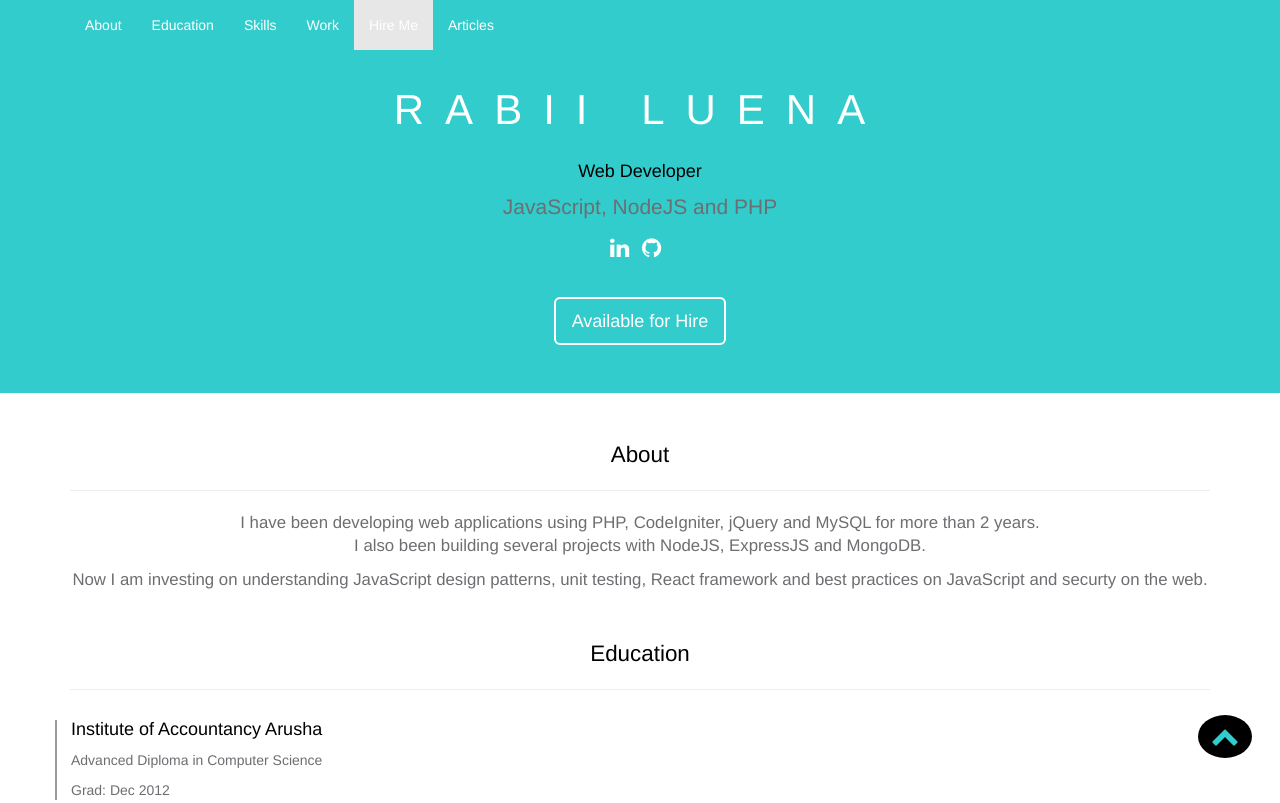
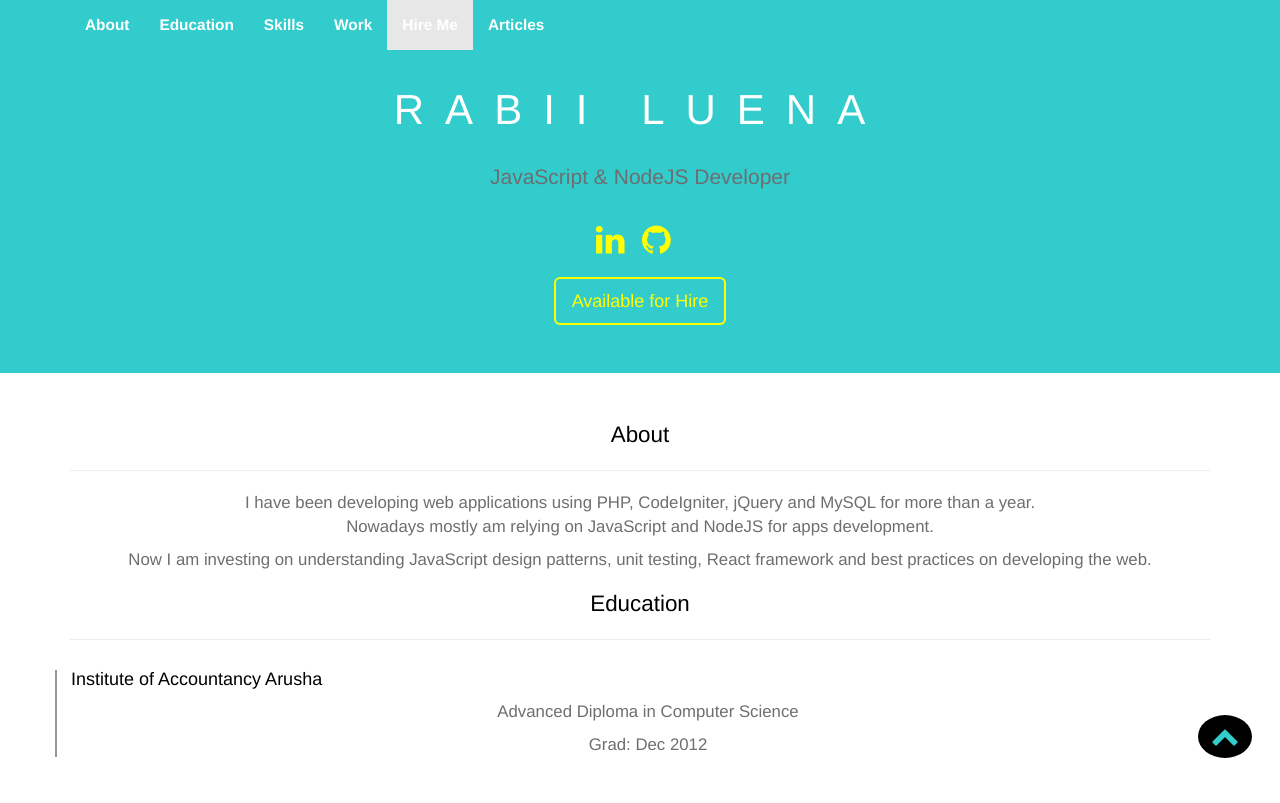
Before and after one commit to rluena/rluena.github.io, a plain HTML site: page index.html in a window 1280 px wide. Shown: the top 803 px of the page. Drawn offline with Linux system fonts and the light colour scheme.

Commit message:
Improving header

```diff
--- a/css/main.css
+++ b/css/main.css
@@ -48,28 +48,44 @@ body {
 	color: #6D6E71;
 }
 
-h1,h2,h3,h4,h5,h6 {
+h1,
+h2,
+h3,
+h4,
+h5,
+h6 {
 	color: #000;
 }
 
 a {
 	color: #33CCCC;
 }
+
 header {
 	background: #33CCCC;
 }
-header> .jumbotron {
+
+header>.jumbotron {
 	background: transparent !important;
 }
 
-header> .jumbotron a {
-	color: #fff;
+header>.jumbotron a {
+	color: yellow;
+}
+
+header>.jumbotron a:hover {
+	color: grey;
 }
 
 .navbar-transparent {
 	background: transparent !important;
 	border: none !important;
 	text-align: center;
+}
+
+.navbar ul.nav li a {
+	font-size: 1.1em;
+	font-weight: bold;
 }
 
 .navbar-transparent .nav>li>a {
@@ -81,8 +97,12 @@ header> .jumbotron a {
 	text-align: center !important;
 }
 
+.social-container {
+	margin-top: 2.3em;
+}
+
 .social-container a {
-	font-size: 0.8em;
+	font-size: 1.2em;
 	letter-spacing: 0.8em;
 }
 
@@ -95,11 +115,12 @@ header> .jumbotron a {
 	line-height: 2em;
 }
 
-.jumbotron .contents-center>a.btn-default{
+.jumbotron .contents-center>a.btn-default {
 	background: transparent !important;
-	margin-top: 2em;
+	margin-top: 1em;
 	border: 2px solid;
 }
+
 section {
 	padding-bottom: 1.5em;
 }
@@ -138,6 +159,7 @@ section .left-border {
 
 
 /* About section */
+
 .about p {
 	text-align: center;
 	line-height: 1.4em;
@@ -147,11 +169,14 @@ section .left-border {
 .skills h4 {
 	color: #000;
 }
+
 .skills .row {
 	margin-bottom: 1em;
 }
 
+
 /* Skills */
+
 .skills ul {
 	list-style: none;
 	margin: 0px;
@@ -190,15 +215,12 @@ footer {
 		font-size: 2.5em;
 		letter-spacing: 2px;
 	}
-
 	.left-border {
 		margin-left: 5px;
 	}
-
 	.collapse {
 		background: #33CCCC;
 	}
-
 	.collapse li>a {
 		color: #fff !important;
 	}
--- a/index.html
+++ b/index.html
@@ -59,19 +59,14 @@
 			<div class="contents-center text-center">
 				<!--<img src="img/profile.jpg" alt="mypic">-->
 				<h2>Rabii Luena</h2>
-				<h4>Web Developer</h4>
-				<p class="sub-title">JavaScript, NodeJS and PHP</p>
+				<!--<h4>Web Developer</h4>-->
+				<p class="sub-title">JavaScript &amp; NodeJS Developer</p>
 				<!--<p class="work-status">Work Status: <span>Available for Work</span></p>-->
+
 				<div class="social-container">
 					<a href="https://www.linkedin.com/in/rluena/" class="social-icon"><i class="fa fa-linkedin fa-2x"></i></a>
 					<a href="http://github.com/rluena" class="social-icon"><i class="fa fa-github fa-2x"></i></a>
-					<!-- <a href="http://" class="social-icon"><i class="fa fa-messenger fa-2x"></i></a>				 -->
-					<!--<a href="http://medium.com/@rabiiluena" class="social-icon"><i class="fa fa-medium fa-2x"></i></a>-->
-					<!--<a href="http://behance.net/rabii" class="social-icon"><i class="fa fa-behance fa-2x"></i></a>-->
-					<!--<a href="https://vimeo.com/user37643822" class="social-icon"><i class="fa fa-vimeo fa-2x"></i></a>-->
-					<!--<a href="http://twitter.com/rabiiluena" class="social-icon"><i class="fa fa-twitter fa-2x"></i></a>-->
 				</div>
-
 				<a href="#contact" class="btn btn-default btn-lg">
 					Available for Hire
 				</a>
@@ -84,10 +79,8 @@
 		<section id="me" class="info-section about">
 			<h2 class="info-title">About</h2>
 			<hr class="title-divider">
-			<p>I have been developing web applications using PHP,  CodeIgniter, jQuery and MySQL for more than 2 years. <br>I also been building several projects with NodeJS, ExpressJS and MongoDB. </p>
-			<p>Now I am investing on understanding JavaScript design patterns, unit testing, React framework and best practices on JavaScript and securty on the web.</p>
-			<!--<p>I taught myself graphics design in which turned out to be UI design skill. You can check few works at <a href="http://behance.net/rabii"> Behance</a></p>-->
-		</section>
+			<p>I have been developing web applications using PHP, CodeIgniter, jQuery and MySQL for more than a year. <br>Nowadays mostly am relying on JavaScript and NodeJS for apps development. </p>
+			<p>Now I am investing on understanding JavaScript design patterns, unit testing, React framework and best practices on developing the web.</p>
 		<!-- End of about section -->
 
 		<section id="edu" class="info-section education">
@@ -318,8 +311,7 @@
 					<p><span>Email:</span>luenarabii@gmail.com</p>
 					<a href="https://www.linkedin.com/in/rluena/" class="social-icon"><i class="fa fa-linkedin fa-2x"></i></a>
 					<a href="http://github.com/rluena"><i class="fa fa-github fa-2x"></i></a>
-					<!--<a href="http://medium.com/@rabiiluena"><i class="fa fa-medium fa-2x"></i></a>-->
-					<!--<a href="http://twitter.com/rabiiluena"><i class="fa fa-twitter fa-2x"></i></a>-->
+
 				</div>
 			</div>
 
```
